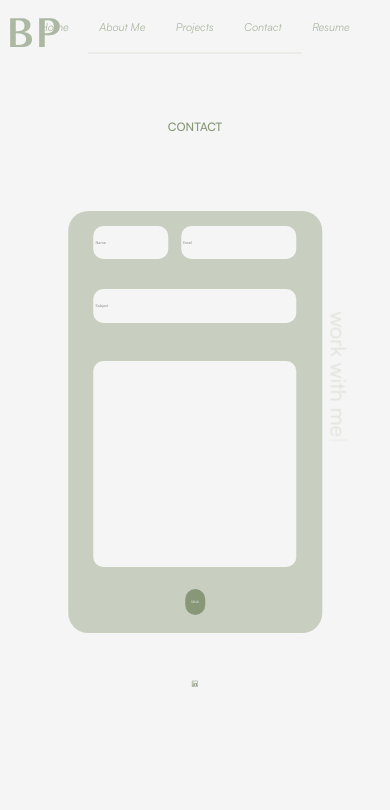
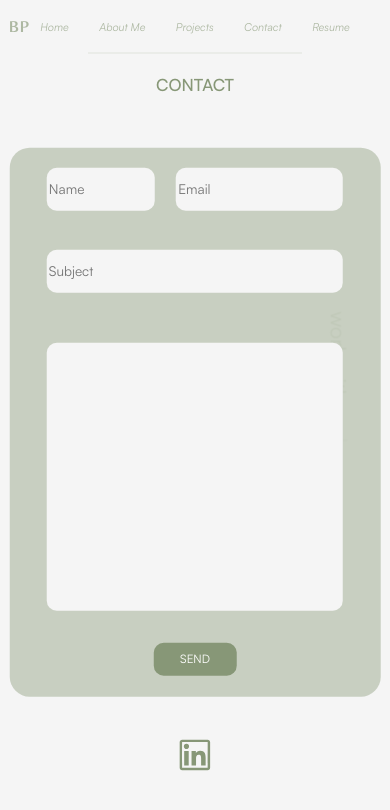
Before and after one commit to brandonleepiercy/portfolio-2022, a React (Create React App) app: page /contact in a window 390 px wide. Shown: the top 810 px of the page. Built offline with nearby package versions, Linux system fonts and the light colour scheme.

Commit message:
updated responsiveness for project home and contact, only project selected remains

```diff
--- a/src/components/ContactForm/ContactForm.css
+++ b/src/components/ContactForm/ContactForm.css
@@ -149,3 +149,152 @@
 .contact-submit-button:hover {
     font-size: 0.9vw;
 }
+
+@media (max-width: 1450px) {
+    .contact-name-input {
+        font-size: 1.2vw;
+    }
+
+    .contact-email-input {
+        font-size: 1.2vw;
+    }
+
+    .contact-subject-input {
+        font-size: 1.2vw;
+    }
+
+    .contact-message-input {
+        font-size: 1.2vw;
+    }
+}
+
+@media (max-width: 1030px) {
+    .contact-name-input {
+        font-size: 1.5vw;
+    }
+
+    .contact-email-input {
+        font-size: 1.5vw;
+    }
+
+    .contact-subject-input {
+        font-size: 1.5vw;
+    }
+
+    .contact-message-input {
+        font-size: 1.5vw;
+    }
+
+    .contact-submit-button {
+        font-size: 1.2vw;
+        width: 15%;
+    }
+
+    .contact-submit-button:hover {
+        font-size: 1.5vw;
+    }
+}
+
+@media (max-width: 780px) {
+    .contact-name-input {
+        font-size: 1.8vw;
+    }
+
+    .contact-email-input {
+        font-size: 1.8vw;
+    }
+
+    .contact-subject-input {
+        font-size: 1.8vw;
+    }
+
+    .contact-message-input {
+        font-size: 1.8vw;
+    }
+
+    .contact-submit-button {
+        font-size: 1.5vw;
+        width: 20%;
+    }
+
+    .contact-submit-button:hover {
+        font-size: 1.8vw;
+    }
+
+    .message-sent-confirmation {
+        top: -5vh;
+    }
+}
+
+@media (max-width: 600px) {
+    .contact-form-container {
+        height: 65vh;
+        width: 80vw;
+    }
+
+    .message-sent-confirmation {
+        left: 27vw;
+    }
+
+    .contact-name-input {
+        font-size: 2.5vw;
+    }
+
+    .contact-email-input {
+        font-size: 2.5vw;
+    }
+
+    .contact-subject-input {
+        font-size: 2.5vw;
+    }
+
+    .contact-message-input {
+        font-size: 2.5vw;
+    }
+
+    .contact-submit-button {
+        font-size: 2vw;
+        width: 23%;
+    }
+
+    .contact-submit-button:hover {
+        font-size: 2.2vw;
+    }
+}
+
+@media (max-width: 450px) {
+    .contact-form-container {
+        height: 65vh;
+        width: 95vw;
+    }
+
+    .contact-name-input {
+        font-size: 3.5vw;
+    }
+
+    .contact-email-input {
+        font-size: 3.5vw;
+    }
+
+    .contact-subject-input {
+        font-size: 3.5vw;
+    }
+
+    .contact-message-input {
+        font-size: 3.5vw;
+    }
+
+    .contact-submit-button {
+        font-size: 3vw;
+        width: 28%;
+    }
+
+    .contact-submit-button:hover {
+        font-size: 3.3vw;
+    }
+
+    .message-sent-confirmation {
+        left: 33vw;
+        font-size: 5vw;
+    }
+}
--- a/src/components/ContactHeading/ContactHeading.css
+++ b/src/components/ContactHeading/ContactHeading.css
@@ -22,3 +22,22 @@
         margin-right: 0%;
     }
 }
+
+@media (max-width: 800px) {
+    .contact-heading-wrapper {
+        font-size: 4vw;
+    }
+
+}
+
+@media (max-width: 600px) {
+    .contact-heading-wrapper {
+        top: -25vh;
+    }
+}
+
+@media (max-width: 450px) {
+    .contact-heading-wrapper {
+        font-size: 4.3vw;
+    }
+}
--- a/src/components/ContactSocialRow/ContactSocialRow.css
+++ b/src/components/ContactSocialRow/ContactSocialRow.css
@@ -29,3 +29,39 @@
     transition: 2s;
     scale: 1.2;
 }
+@media (max-width: 1030px) {
+    .contact-social-icon {
+        transform: scale(2.2);
+    }
+
+    .contact-social-icon:hover {
+        transition: 2s;
+        scale: 2.4;
+    }
+}
+
+@media (max-width: 800px) {
+    .contact-social-icon {
+        transform: scale(3);
+    }
+
+    .contact-social-icon:hover {
+        transition: 2s;
+        scale: 3.3;
+    }
+}
+
+@media (max-width:600px) {
+    .social-row-container {
+        top: 28vh;
+    }
+
+    .contact-social-icon {
+        transform: scale(5);
+    }
+
+    .contact-social-icon:hover {
+        transition: 2s;
+        scale: 5.5;
+    }
+}
--- a/src/components/Nav/Nav.css
+++ b/src/components/Nav/Nav.css
@@ -193,7 +193,7 @@
         font-size: 18px;
     }
 
-    .nav-initials-logo {
+    .nav-initials-logo a {
         font-size: 35px;
     }
 
@@ -262,7 +262,7 @@
         font-size: 15px;
     }
 
-    .nav-initials-logo {
+    .nav-initials-logo a {
         font-size: 25px;
         top: 1.5%;
         left: 1.5%;
@@ -324,7 +324,7 @@
     }
 }
 
-@media (max-width:500px) {
+@media (max-width:600px) {
     .nav-wrapper {
         width: 75%;
     }
@@ -337,7 +337,7 @@
         font-size: 12px;
     }
 
-    .nav-initials-logo {
+    .nav-initials-logo a {
         font-size: 20px;
         top: 2%;
         left: 2%;
@@ -412,7 +412,7 @@
         font-size: 11px;
     }
 
-    .nav-initials-logo {
+    .nav-initials-logo a {
         font-size: 15px;
         top: 2%;
         left: 2%;
--- a/src/components/ProjectsBox/ProjectsBox.css
+++ b/src/components/ProjectsBox/ProjectsBox.css
@@ -319,23 +319,185 @@
     .project-box-decoration {
         font-size: 100px;
     }
+
+    .project-box-container {
+        width: 60vw;
+        height: 50vh;
+    }
+
+    .screen-project-title-wrapper {
+        font-size: 1.2vw;
+    }
+
+    .screen-project-size-wrapper {
+        font-size: 1.2vw;
+    }
+
+    .screen-index-title {
+        font-size: 1.2vw;
+    }
+
+    .screen-index-size {
+        font-size: 1.2vw;
+    }
+
+    @keyframes projectBoxFadeIn {
+        0% {
+            opacity: 0;
+            width: 5vw;
+            height: 0vh;
+        }
+
+        40% {
+            height: 50vh;
+            width: 5vw;
+        }
+
+
+        100% {
+            opacity: 1;
+            width: 60vw;
+        }
+    }
+}
+
+@media (max-width: 1030px) {
+    .screen-project-title-wrapper {
+        font-size: 1.4vw;
+    }
+
+    .screen-project-size-wrapper {
+        font-size: 1.4vw;
+    }
+
+    .screen-index-title {
+        font-size: 1.4vw;
+    }
+
+    .screen-index-size {
+        font-size: 1.4vw;
+    }
+}
+
+@media (max-width: 800px) {
+    .screen-project-title-wrapper {
+        font-size: 1.9vw;
+    }
+
+    .screen-project-size-wrapper {
+        font-size: 1.9vw;
+    }
+
+    .screen-index-title {
+        font-size: 1.9vw;
+    }
+
+    .screen-index-size {
+        font-size: 1.9vw;
+    }
+
+    .project-box-decoration {
+        top: -18%;
+    }
+
+    .project-box-container {
+        width: 65vw;
+        height: 55vh;
+    }
+
+    @keyframes projectBoxFadeIn {
+        0% {
+            opacity: 0;
+            width: 5vw;
+            height: 0vh;
+        }
+
+        40% {
+            height: 55vh;
+            width: 5vw;
+        }
+
+
+        100% {
+            opacity: 1;
+            width: 65vw;
+        }
+    }
 }
 
 @media (max-width: 600px) {
     .project-box-decoration {
         font-size: 70px;
+        top: -12%;
+    }
+
+    .screen-project-title-wrapper {
+        font-size: 2.8vw;
+    }
+
+    .screen-project-size-wrapper {
+        font-size: 2.8vw;
+    }
+
+    .screen-index-title {
+        font-size: 2.8vw;
+    }
+
+    .screen-index-size {
+        font-size: 2.8vw;
+    }
+
+    .project-box-container {
+        width: 90vw;
+        height: 60vh;
+    }
+
+    @keyframes projectBoxFadeIn {
+        0% {
+            opacity: 0;
+            width: 5vw;
+            height: 0vh;
+        }
+
+        40% {
+            height: 60vh;
+            width: 5vw;
+        }
+
+
+        100% {
+            opacity: 1;
+            width: 90vw;
+        }
     }
 }
 
 @media (max-width: 450px) {
     .project-box-decoration {
         font-size: 50px;
+        top: 20%;
     }
 }
 
 @media (max-width: 450px) {
     .project-box-decoration {
         font-size: 40px;
-        top: -20%;
+        top: -5vh;
+    }
+
+    .screen-project-title-wrapper {
+        font-size: 3.3vw;
+    }
+
+    .screen-project-size-wrapper {
+        font-size: 3.3vw;
+    }
+
+    .screen-index-title {
+        font-size: 3.3vw;
+    }
+
+    .screen-index-size {
+        font-size: 3.3vw;
     }
 }
```
